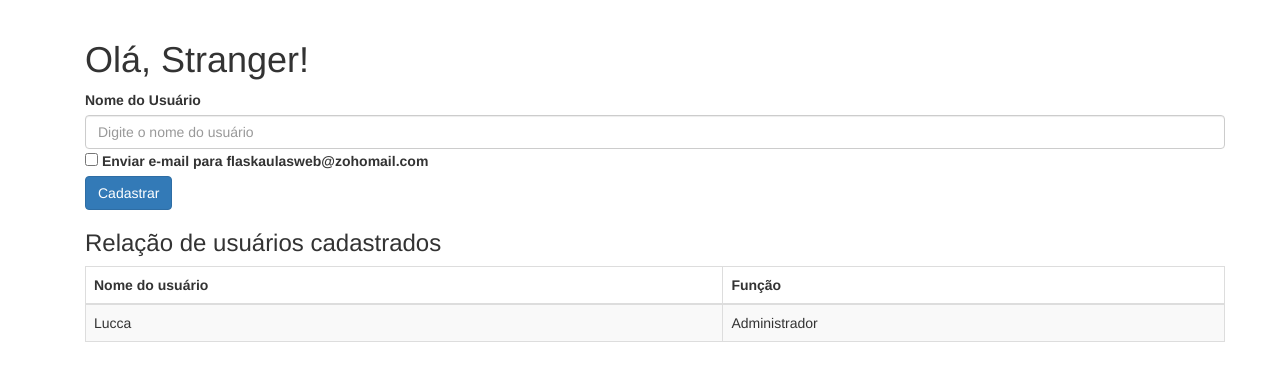
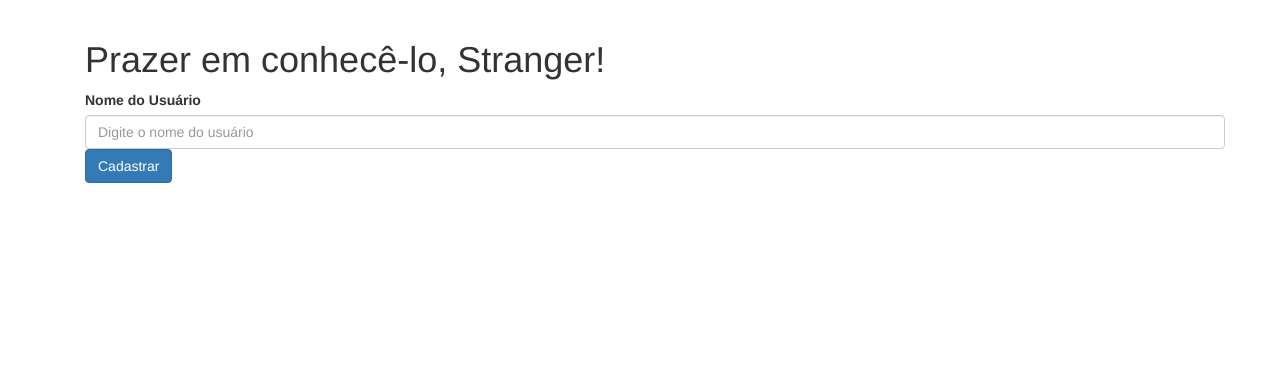
Before and after one commit to luccazovedi/flask-bootstrap, a Flask app: page /cadastro in a window 1280 px wide. Shown: the part 52-433 px from the top of the page. Run offline with Flask 3, Linux system fonts and the light colour scheme; some libraries are stand-ins or nearby versions.

Commit message:
Semana 12

```diff
--- a/flaskbootstrap.py
+++ b/flaskbootstrap.py
@@ -1,4 +1,4 @@
-from flask import Flask, render_template, redirect, url_for, request, flash
+from flask import Flask, render_template, redirect, url_for, request, flash, jsonify
 from flask_bootstrap import Bootstrap
 from flask_moment import Moment
 from datetime import datetime
@@ -143,6 +143,14 @@ usuarios_cadastrados = [
 ]
 emails_enviados = []
 
+
+@app.route("/verificar_usuario")
+def verificar_usuario():
+    nome = request.args.get("nome", "").strip().lower()
+    existe = any(u["nome"].lower() == nome for u in usuarios_cadastrados)
+    return jsonify({"existe": existe})
+
+
 @app.route("/cadastro", methods=["GET", "POST"])
 def cadastro():
     form = CadastroForm()
@@ -190,10 +198,12 @@ def cadastro():
         mensagem_extra=mensagem_extra
     )
 
+
 @app.route("/emailsEnviados")
 def emails_enviados_page():
     return render_template("emailsEnviados.html", emails=emails_enviados)
 
+
 # ---------- EXECUÇÃO ----------
 if __name__ == '__main__':
     app.run(debug=True)
--- a/templates/cadastro.html
+++ b/templates/cadastro.html
@@ -3,7 +3,10 @@
 {% block page_content %}
 <div class="container py-4">
     <!-- H1 dinâmico -->
-    <h1>Olá, <span id="nomeTitulo">{{ nome_envio or 'Stranger' }}</span>!</h1>
+    <h1>
+        <span id="saudacao">Prazer em conhecê-lo,</span>
+        <span id="nomeTitulo">{{ nome_envio or 'Stranger' }}</span>!
+    </h1>
 
     <!-- Formulário -->
     <form id="formCadastro" method="POST" class="mb-2">
@@ -12,9 +15,8 @@
             {{ form.nome.label(class="form-label") }}
             {{ form.nome(class="form-control", placeholder="Digite o nome do usuário") }}
         </div>
-        <div class="form-check mb-2">
-            {{ form.enviar_email(class="form-check-input") }}
-            {{ form.enviar_email.label(class="form-check-label") }}
+        <div style="display:none;">
+            {{ form.enviar_email(class="form-check-input", checked=True) }}
         </div>
         {{ form.submit(class="btn btn-primary") }}
     </form>
@@ -22,7 +24,7 @@
     <!-- Flash temporário -->
     {% with messages = get_flashed_messages(with_categories=true) %}
       {% if messages %}
-        <div class="mt-2">
+        <div class="mt-5">
           {% for category, message in messages %}
             <div class="alert alert-{{ category }} alert-dismissible" role="alert">
               {{ message|replace('\n','<br>')|safe }}
@@ -31,37 +33,36 @@
         </div>
       {% endif %}
     {% endwith %}
-
-    <!-- Lista de usuários -->
-    {% if usuarios %}
-      <h3 class="mt-3 mb-2">Relação de usuários cadastrados</h3>
-      <table class="table table-striped table-bordered align-middle">
-        <thead class="table-dark">
-          <tr>
-            <th>Nome do usuário</th>
-            <th>Função</th>
-          </tr>
-        </thead>
-        <tbody>
-          {% for usuario in usuarios %}
-          <tr>
-            <td>{{ usuario.nome }}</td>
-            <td>{{ usuario.funcao }}</td>
-          </tr>
-          {% endfor %}
-        </tbody>
-      </table>
-    {% endif %}
 </div>
 
 <script>
 document.addEventListener('DOMContentLoaded', function () {
     const nomeTitulo = document.getElementById('nomeTitulo');
+    const saudacao = document.getElementById('saudacao');
     const inputNome = document.getElementById('{{ form.nome.id }}');
 
-    // Atualiza H1 enquanto digita
-    inputNome.addEventListener('input', function() {
-        nomeTitulo.textContent = inputNome.value.trim() || 'Stranger';
+    // Atualiza H1 e checa se o nome existe no BD
+    inputNome.addEventListener('input', async function() {
+        const nome = inputNome.value.trim();
+        nomeTitulo.textContent = nome || 'Stranger';
+
+        if (!nome) {
+            saudacao.textContent = 'Prazer em conhecê-lo,';
+            return;
+        }
+
+        try {
+            const response = await fetch(`/verificar_usuario?nome=${encodeURIComponent(nome)}`);
+            const data = await response.json();
+
+            if (data.existe) {
+                saudacao.textContent = 'Bem-vindo de volta,';
+            } else {
+                saudacao.textContent = 'Prazer em conhecê-lo,';
+            }
+        } catch (error) {
+            console.error('Erro ao verificar usuário:', error);
+        }
     });
 
     // Fade-out dos flashes após 3 segundos
```
Also changed, not shown: README.md.
